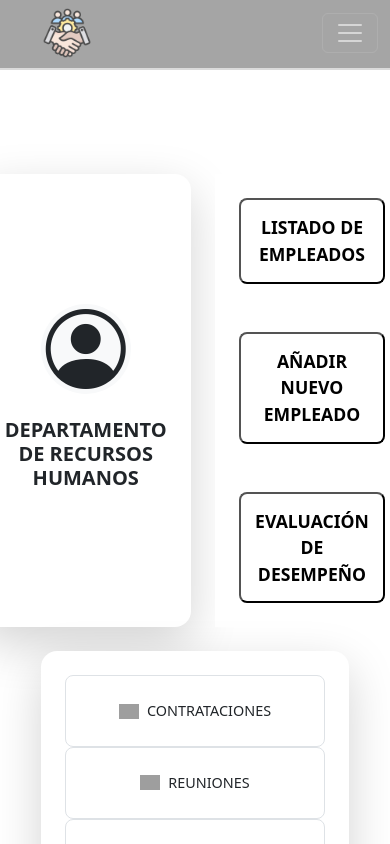
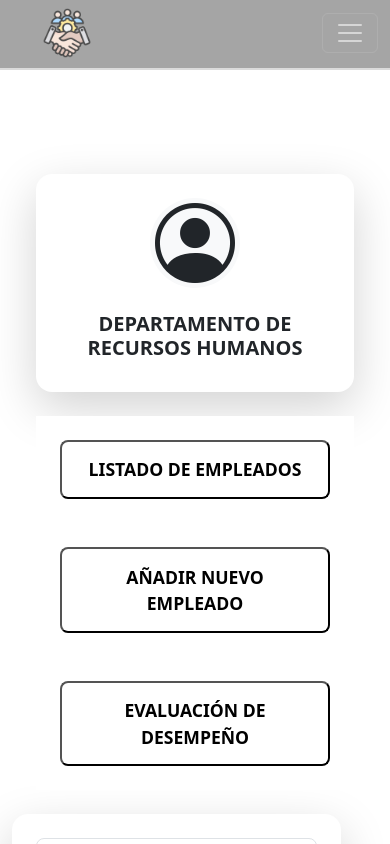
Before and after one commit to dianamm-dev/crm-empleados, an Angular app: page /home in a window 390 px wide. Shown: the top 844 px of the page. Built offline with nearby package versions, Linux system fonts and the light colour scheme; sample sign-in values are in the browser's storage; grey boxes are pictures that could not be loaded.

Commit message:
Hago responsive el body

```diff
--- a/src/app/body/body.component.html
+++ b/src/app/body/body.component.html
@@ -1,23 +1,29 @@
-<div class="flex flex-col items-center p-4 space-y-6">
-  <div class="flex space-x-6 w-full max-w-4xl">
-    <div class="flex flex-col items-center space-y-4 p-6 bg-white shadow-lg rounded-xl">
+<div class="container">
+  <div class="row justify-content-center p-4">
+    <!-- Tarjeta de Recursos Humanos -->
+    <div class="col-12 col-lg-6 mb-4">
+      <div class="d-flex flex-column align-items-center p-4 bg-white shadow-lg rounded-xl">
         <div class="mx-auto d-flex align-items-center justify-content-center rounded-circle bg-light background_avatar">
           <i class="bi bi-person-circle" style="font-size: 80px;"></i>
         </div>
         <h2 class="text-xl font-bold text-center mt-4">DEPARTAMENTO DE RECURSOS HUMANOS</h2>
       </div>
+    </div>
 
-    <div routerLink="/empleados"
-    class="flex flex-col space-y-4 w-full">
+    <!-- Botones de opciones -->
+    <div class="col-12 col-lg-6">
+      <div class="d-flex flex-column space-y-4">
         <div class="p-4 bg-gray-300 rounded-lg shadow-md">
-        <button class="w-full text-center text-lg font-bold text-gray-700">LISTADO DE EMPLEADOS</button>
-      </div>
-      <div routerLink="/add-employee"
-      class="p-4 bg-gray-300 rounded-lg shadow-md">
-        <button class="w-full text-center text-lg font-bold text-gray-700">AÑADIR NUEVO EMPLEADO</button>
+          <button class="w-100 text-center text-lg font-bold text-gray-700" routerLink="/empleados">LISTADO DE
+            EMPLEADOS</button>
         </div>
         <div class="p-4 bg-gray-300 rounded-lg shadow-md">
-        <button class="w-full text-center text-lg font-bold text-gray-700">EVALUACIÓN DE DESEMPEÑO</button>
+          <button class="w-100 text-center text-lg font-bold text-gray-700" routerLink="/add-employee">AÑADIR NUEVO
+            EMPLEADO</button>
+        </div>
+        <div class="p-4 bg-gray-300 rounded-lg shadow-md">
+          <button class="w-100 text-center text-lg font-bold text-gray-700">EVALUACIÓN DE DESEMPEÑO</button>
+        </div>
       </div>
     </div>
   </div>
@@ -26,27 +32,25 @@
     <ul class="space-y-3">
       <li routerLink="/add-employee"
         class="flex items-center justify-center space-x-3 p-4 border border-gray-300 rounded-xl shadow-md bg-white">
-        <img src="https://cdn-icons-png.flaticon.com/512/2285/2285516.png" alt="Lista" class="w-5 h-5" /> <span>CONTRATACIONES</span>
+        <img src="https://cdn-icons-png.flaticon.com/512/2285/2285516.png" alt="Lista" class="w-5 h-5" />
+        <span>CONTRATACIONES</span>
       </li>
-      <li
-      class="flex items-center justify-center space-x-3 p-4 border border-gray-300 rounded-xl shadow-md bg-white">
-        <img src="https://cdn-icons-png.flaticon.com/512/115/115902.png" alt="Añadir" class="w-5 h-5" /> <span>REUNIONES</span>
+      <li class="flex items-center justify-center space-x-3 p-4 border border-gray-300 rounded-xl shadow-md bg-white">
+        <img src="https://cdn-icons-png.flaticon.com/512/115/115902.png" alt="Añadir" class="w-5 h-5" />
+        <span>REUNIONES</span>
       </li>
-      <li
-      class="flex items-center justify-center space-x-3 p-4 border border-gray-300 rounded-xl shadow-md bg-white"
+      <li class="flex items-center justify-center space-x-3 p-4 border border-gray-300 rounded-xl shadow-md bg-white"
         onclick="window.open('https://web.unican.es/Estudios', '_blank')">
         <img
           src="https://w7.pngwing.com/pngs/779/63/png-transparent-book-computer-icons-book-angle-furniture-rectangle.png"
           alt="Editar" class="w-5 h-5" /> <span>FORMACIONES</span>
       </li>
-      <li
-      class="flex items-center justify-center space-x-3 p-4 border border-gray-300 rounded-xl shadow-md bg-white"
+      <li class="flex items-center justify-center space-x-3 p-4 border border-gray-300 rounded-xl shadow-md bg-white"
         onclick="window.open('https://web.unican.es/consejo-direccion/secretaria-general/organos-de-gobierno', '_blank')">
         <img src="https://cdn-icons-png.flaticon.com/512/1656/1656819.png" alt="Eliminar" class="w-5 h-5" />
         <span>CLAUSTRO</span>
       </li>
-      <li
-      class="flex items-center justify-center space-x-3 p-4 border border-gray-300 rounded-xl shadow-md bg-white">
+      <li class="flex items-center justify-center space-x-3 p-4 border border-gray-300 rounded-xl shadow-md bg-white">
         <img src="https://cdn-icons-png.flaticon.com/512/2693/2693507.png" alt="Eliminar" class="w-5 h-5" />
         <span>CALENDARIO</span>
       </li>
```
Lines whose indentation alone changed are shown as unchanged.
